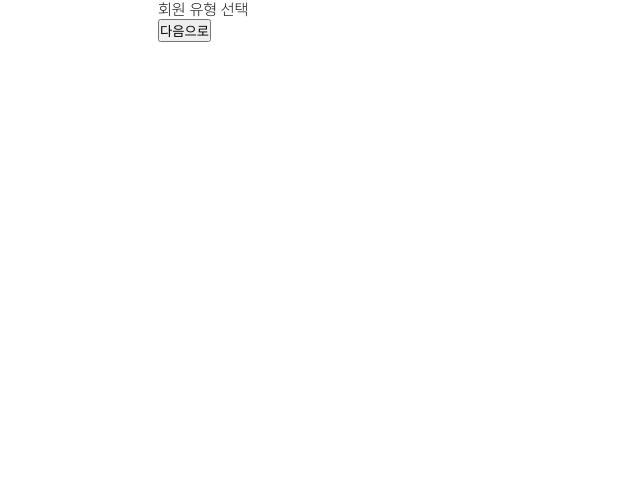
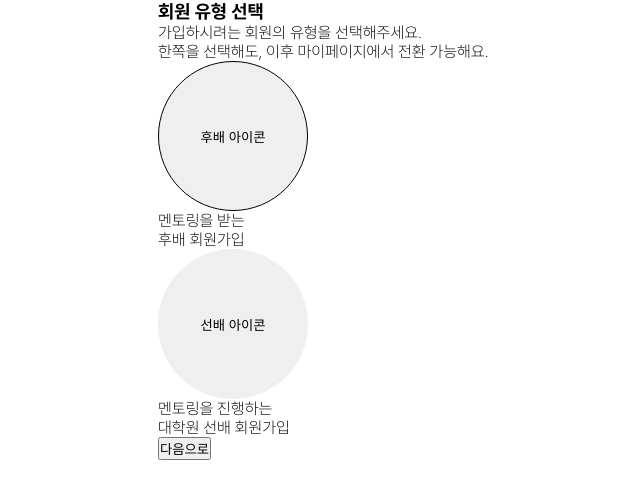
Before and after one commit to WE-ARE-RACCOONS/postgraduate-front, a Next.js app: page /signup/1 in a window 1280 px wide. Shown: the top 498 px of the page, without its empty margins (182-822 px from the left). Built offline with nearby package versions, Linux system fonts and the light colour scheme.

Commit message:
RAC-121 feat: 후배/선배 아이콘 선택 기능 구현

```diff
--- a/src/app/signup/[socialId]/page.tsx
+++ b/src/app/signup/[socialId]/page.tsx
@@ -1,4 +1,5 @@
 'use client';
+import TypeBtn from "@/components/Button/TypeBtn";
 import { useRouter, usePathname } from "next/navigation";
 
 function SignUpPage() {
@@ -7,7 +8,15 @@ function SignUpPage() {
 
   return (
     <div>
-      <div>회원 유형 선택</div>
+      <h3>회원 유형 선택</h3>
+      <div>
+        가입하시려는 회원의 유형을 선택해주세요. <br />
+        한쪽을 선택해도, 이후 마이페이지에서 전환 가능해요.
+      </div>
+      <div>
+        <TypeBtn iconText="후배 아이콘" typeDesc={`멘토링을 받는\n후배 회원가입`} userType="junior" />
+        <TypeBtn iconText="선배 아이콘" typeDesc={`멘토링을 진행하는\n대학원 선배 회원가입`} userType="senior" />
+      </div>
       <button onClick={() => {router.push(currentPath + '/common-info')}}>다음으로</button>
     </div>
   );
--- /dev/null
+++ b/src/components/Button/TypeBtn/TypeBtn.styled.ts
@@ -0,0 +1,8 @@
+import styled from "styled-components";
+
+export const TypeBtnIcon = styled.button<{ $choice: boolean }>`
+  width: 9.375rem;
+  height: 9.375rem;
+  border-radius: 50%;
+  border: ${props => props.$choice ? '1px solid black' : '0'};
+`
--- /dev/null
+++ b/src/components/Button/TypeBtn/TypeBtn.tsx
@@ -0,0 +1,28 @@
+import { TypeBtnProps } from "@/types/button/typeBtn";
+import { TypeBtnIcon } from "./TypeBtn.styled";
+import { useAtom } from "jotai";
+import { userTypeAtom } from "@/stores/signup";
+
+function TypeBtn(props: TypeBtnProps) {
+  const [userType, setUserType] = useAtom(userTypeAtom);
+
+  const handleClick = () => {
+    setUserType(props.userType);
+  }
+
+  return(
+    <div>
+      <TypeBtnIcon $choice={userType == props.userType ? true : false} onClick={handleClick}>{props.iconText}</TypeBtnIcon>
+      <div>
+        {props.typeDesc.split('\n').map((txt, idx) => (
+          <div key={idx}>
+            {txt}
+            <br />
+          </div>
+        ))}
+      </div>
+    </div>
+  )
+}
+
+export default TypeBtn;
--- /dev/null
+++ b/src/components/Button/TypeBtn/index.tsx
@@ -0,0 +1,3 @@
+import TypeBtn from "./TypeBtn";
+
+export default TypeBtn;
--- a/src/stores/signup.ts
+++ b/src/stores/signup.ts
@@ -1,4 +1,7 @@
+import { userType } from '@/types/user/user';
 import { atom } from 'jotai';
+
+export const userTypeAtom = atom<userType>('junior');
 
 export const nickname = atom<string>('');
 export const notDuplicate = atom<boolean>(true);
--- /dev/null
+++ b/src/types/button/typeBtn.ts
@@ -0,0 +1,7 @@
+import { userType } from "../user/user";
+
+export interface TypeBtnProps {
+  iconText: string;
+  typeDesc: string;
+  userType: userType
+}
--- a/src/types/user/user.ts
+++ b/src/types/user/user.ts
@@ -2,3 +2,5 @@ export interface SetTokenProps {
   token: string;
   expires: number;
 }
+
+export type userType = 'senior' | 'junior';
```
